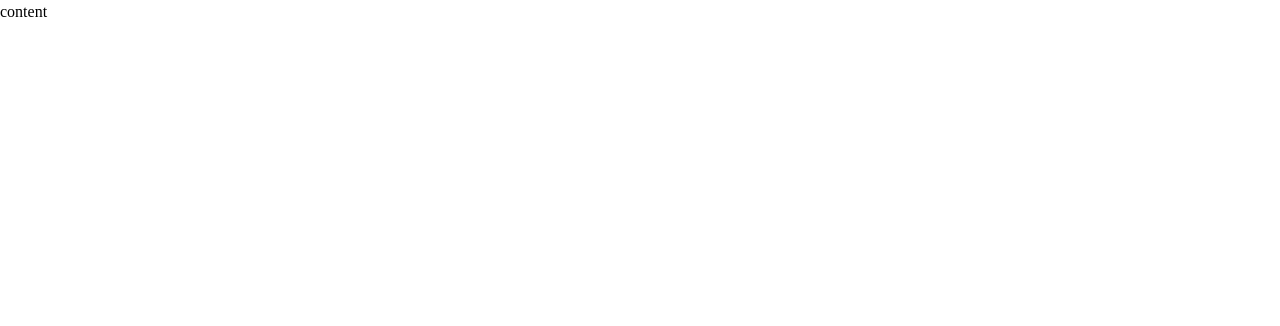
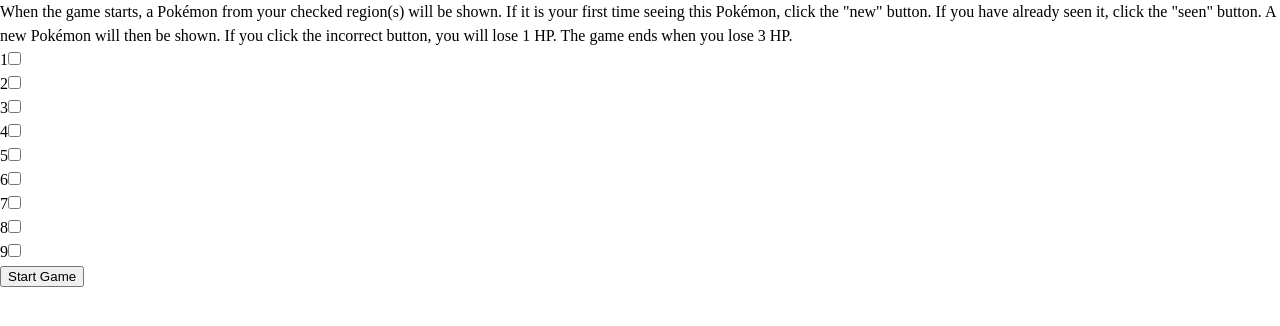
Before and after one commit to cwalker3/memory-game, a React (Vite) app: page / in a window 1280 px wide. Shown: the top 326 px of the page. Built offline with nearby package versions, Linux system fonts and the light colour scheme.

Commit message:
create poke-api.js

```diff
--- a/src/App.jsx
+++ b/src/App.jsx
@@ -27,7 +27,7 @@
 
   const content = started ? (
     <Game
-      selected={selected}
+      selectedGens={selected}
     />
   ) : (
     <>
@@ -41,7 +41,7 @@
 
   return (
     <>
-      content
+      {content}
     </>
   )
 }
--- a/src/components/Game.jsx
+++ b/src/components/Game.jsx
@@ -1,3 +1,5 @@
+import { useEffect, useState } from 'react'
+
 function Game({selected}) {
 
 }
```
Also changed, not shown: src/utils/poke-api.js (added).
